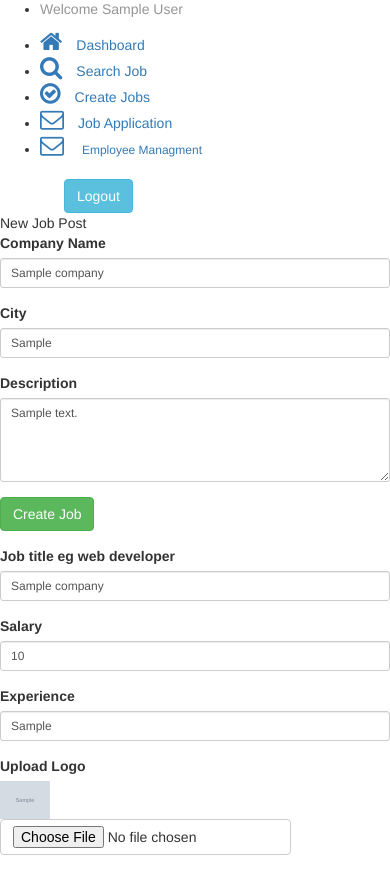
After one commit to fahadmunir78617/PlacementSystem1, a PHP site: page /admin/editjobdata.php?edit=1 in a window 390 px wide. The commit adds this page. Shown: the part 321-1191 px from the top of the page. Run offline with PHP 8.4, Linux system fonts and the light colour scheme; the visitor is signed in with stand-in values (Sample User, id 1); tables that the repository leaves empty or names only in its code hold one stand-in row (values such as "Sample post"); grey boxes marked "Sample" are stand-in pictures.

Commit message:
razaq / admin / editjobdata.php ( all the input tag fecth the data in your field but image input tag working not properly )

```diff
--- a/admin/adminhomepage.php
+++ b/admin/adminhomepage.php
@@ -112,7 +112,7 @@ if(isset($_POST['logout'])){
                                                     <br>Experience: <?php echo $row['cexperience']; ?> Years
 
                     </p>
-                    <p><a href="Edit.php?edit=<?php echo $row['id'];?>"><input type="button" class="btn btn-success"  Value="Edit Now" ></a>
+                    <p><a href="editjobdata.php?edit=<?php echo $row['id'];?>"><input type="button" class="btn btn-success"  Value="Edit Now" ></a>
                     <a href="Delete.php?edit=<?php echo $row['id'];?>"><input type="button" class="btn btn-danger"  Value="Delete Now" ></a></p>
 				</div>
 				<!-- /.caption -->
--- /dev/null
+++ b/admin/editjobdata.php
@@ -0,0 +1,236 @@
+<?php
+include "../dbcon.php";
+?>
+
+
+<!DOCTYPE html>
+<html>
+<head>
+    <title>Create Job</title>
+    <link rel="shortcut icon" type="image/png" href="..\images\favicon.ico"/>
+    <link rel="stylesheet" type="text/css" href="css\adminstyle.css">
+    <link rel="stylesheet" href="https://maxcdn.bootstrapcdn.com/bootstrap/3.3.7/css/bootstrap.min.css">
+    <link rel="icon" href="..\images\favicon.ico" type="image/gif" sizes="16x16">
+    <link rel="stylesheet" href="https://cdnjs.cloudflare.com/ajax/libs/font-awesome/4.7.0/css/font-awesome.min.css">
+    <link href='http://fonts.googleapis.com/css?family=Lobster' rel='stylesheet'  type='text/css'>
+
+</head>
+<body>
+
+<?php
+session_start();
+$_SESSION['message'] = '';
+$userid = $_SESSION['userid'];
+
+
+
+if ($_SERVER["REQUEST_METHOD"] == "POST")
+{
+    $cname = $_POST['cname'];
+    $cjob_title = $_POST['cjob_title'];
+    $csalary = $_POST['csalary'];
+    $cdesc = $_POST['cdesc'];
+    $cexperience = $_POST['cexperience'];
+    $ccity = $_POST['ccity'];
+    $clogo_path = $con->real_escape_string('../upload/'.$_FILES['clogo']['name']);
+
+    if(preg_match("!image!", $_FILES['clogo']['type']))
+    {
+        if (copy($_FILES['clogo']['tmp_name'], $clogo_path))
+        {
+            $_SESSION['cname'] = $cname;
+            $_SESSION['cjob_title'] = $cjob_title;
+            $_SESSION['csalary'] = $csalary;
+            $_SESSION['cdesc'] = $cdesc;
+            $_SESSION['cexperience'] = $cexperience;
+            $_SESSION['ccity'] = $ccity;
+            $_SESSION['clogo'] = $clogo_path;
+
+            $sql="INSERT INTO company (employerid,cname,cjob_title,csalary,cdesc,cexperience,ccity,clogo)"
+                . "VALUES ('$userid','$cname','$cjob_title','$csalary','$cdesc','$cexperience','$ccity','$clogo_path')";
+
+            if ($con->query($sql) == true)
+            {
+                $message = "Job Posted Successfully";
+                echo "<script type='text/javascript'> alert('$message'); window.location.href='adminhomepage.php'; </script>";
+            }
+            else
+            {
+                $_SESSION['message'] = "Job could not be added to database";
+            }
+        }
+        else
+        {
+            $_SESSION['message'] = "File upload failed";
+        }
+    }
+    else
+    {
+        $_SESSION['message'] = "Please only upload logo/image";
+    }
+}
+
+
+if(!isset($_SESSION['adminname'])&&!isset($_SESSION['employername'])){
+    header("Location: ../index.php");
+}
+
+
+if(isset($_POST['logout'])){
+    session_destroy();
+    header("Location: ../index.php");
+}
+
+
+?>
+
+<section class="preloader">
+    <div class="spinner">
+        <span class="spinner-rotate"></span>
+    </div>
+</section>
+<header>
+    <div class="logo">
+        <img src="..\images\logo1.png" alt="#HOME" >
+    </div>
+    <?php
+    if (isset($_SESSION['adminname'])) {
+        ?>
+
+        <div class="title">Welcome to Admin Dashboard</div>
+        <nav>
+            <ul class="main-nav">
+                <li>
+                    <span style="color: #949695;"><?php echo "Welcome " . $_SESSION['adminname'] . "&emsp;&emsp;"; ?></span>
+                </li>
+            </ul>
+        </nav>
+        <?php
+    }
+    else if (isset($_SESSION['employername'])) {
+        ?>
+
+        <div class="title">Welcome to Employer Dashboard</div>
+        <nav>
+            <ul class="main-nav">
+                <li>
+                    <span style="color: #949695;"><?php echo "Welcome " . $_SESSION['employername'] . "&emsp;&emsp;"; ?></span>
+                </li>
+            </ul>
+        </nav>
+        <?php
+    }
+    ?>
+</header>
+<section>
+
+    <div style="width: 100%; height: auto;">
+
+        <?php
+        include "navigation.php";
+        ?>
+        <?php
+        $editid =$_GET['edit'];
+
+        $sql = "SELECT * FROM company  WHERE id = '$editid'";
+
+
+        $result = $con->query($sql);
+        $result = $con->query($sql);
+
+
+        if($result->num_rows > 0)
+        {
+        while($row = $result->fetch_assoc())
+        {
+           ?>
+
+
+
+        <div class="mainpage">
+            <div class="hd_title">New Job Post</div>
+
+            <div class="main">
+                <div class="createjobset">
+                    <form role="form" action="createjobs.php" method="post" enctype="multipart/form-data">
+                        <div class="row">
+
+                            <div class="col-md-6 latest-job ">
+
+                                <div class="form-group">
+                                    <label for="fname">Company Name</label>
+                                    <input type="text" class="form-control input-sm" name="cname" placeholder="Company Name" value="<?php echo $row['cname']; ?>" required="">
+                                </div>
+
+                                <div class="form-group">
+                                    <label for="lname">City</label>
+                                    <input type="text" class="form-control input-sm"  name="ccity" placeholder="City" value="<?php echo $row['ccity']; ?>" required="">
+                                </div>
+
+                                <div class="form-group">
+                                    <label for="lname">Description</label>
+                                    <textarea type="text" class="form-control input-sm"  rows="4" name="cdesc" placeholder="Description" value="" required=""><?php echo $row['cdesc']; ?></textarea>
+                                </div>
+
+                                <div class="form-group">
+                                    <button type="submit" class="btn btn-flat btn-success">Create Job</button>
+                                </div>
+                            </div>
+
+                            <div class="col-md-6 latest-job ">
+
+                                <div class="form-group">
+                                    <label for="contactno">Job title eg web developer</label>
+                                    <input type="text" class="form-control input-sm" name="cjob_title" placeholder="job title eg web developer" value="<?php echo $row['cjob_title']; ?>">
+                                </div>
+
+                                <div class="form-group">
+                                    <label for="contactno">Salary</label>
+                                    <input type="text" class="form-control input-sm" name="csalary" placeholder="Salary" value="<?php echo $row['csalary']; ?>">
+                                </div>
+
+                                <div class="form-group">
+                                    <label for="qualification">Experience</label>
+                                    <input type="text" class="form-control input-sm" name="cexperience" placeholder="Experience" value="<?php echo $row['cexperience']; ?>">
+                                </div>
+
+                                <div class="form-group">
+                                    <label>Upload Logo</label><br>
+                                    <img src="<?php echo $row['clogo']; ?>" hight="50px" width="50px">
+                                    <input type="file" name="clogo" value="" class="btn btn-default">
+
+                                </div>
+
+                            </div>
+                        </div>
+                    </form>
+                </div>
+            </div>
+        </div>
+        <?php }
+        }
+        ?>
+    </div>
+
+</section>
+<script src="../js/jquery.js"></script>
+<script src="../js/custom.js"></script>
+<script>
+    function readURL(input) {
+        if (input.files && input.files[0]) {
+            var reader = new FileReader();
+
+            reader.onload = function (e) {
+                $('#image')
+                    .attr('src', e.target.result)
+                    .width(150)
+                    .height(200);
+            };
+
+            reader.readAsDataURL(input.files[0]);
+        }
+    }
+</script>
+</body>
+
+</html>
```
